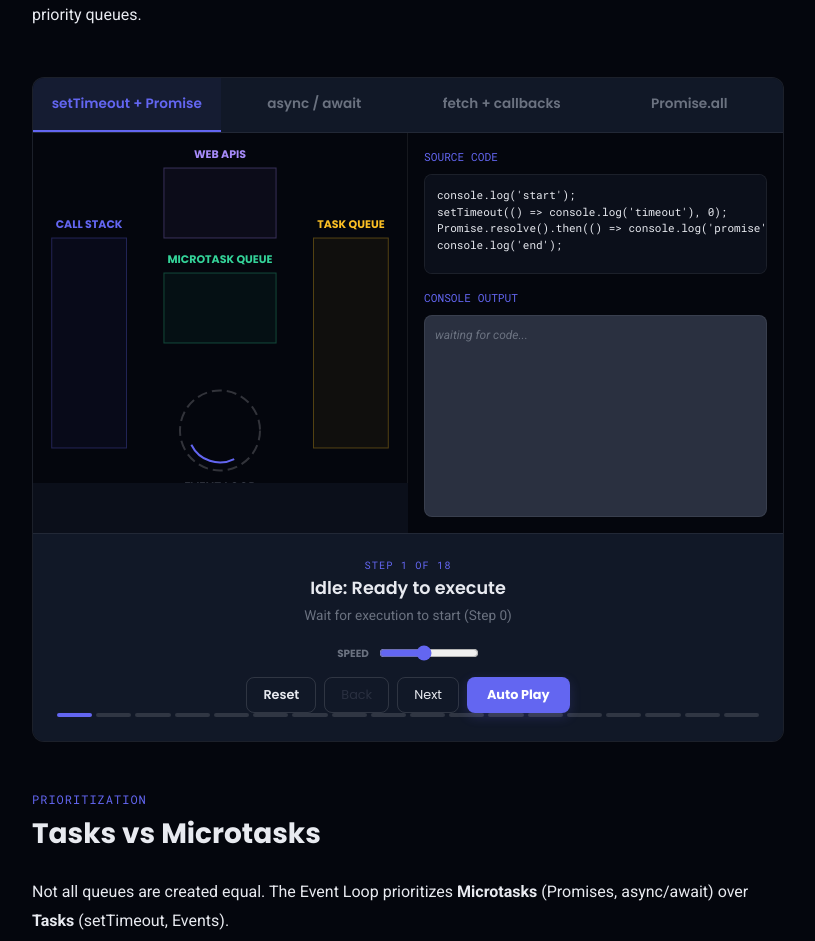
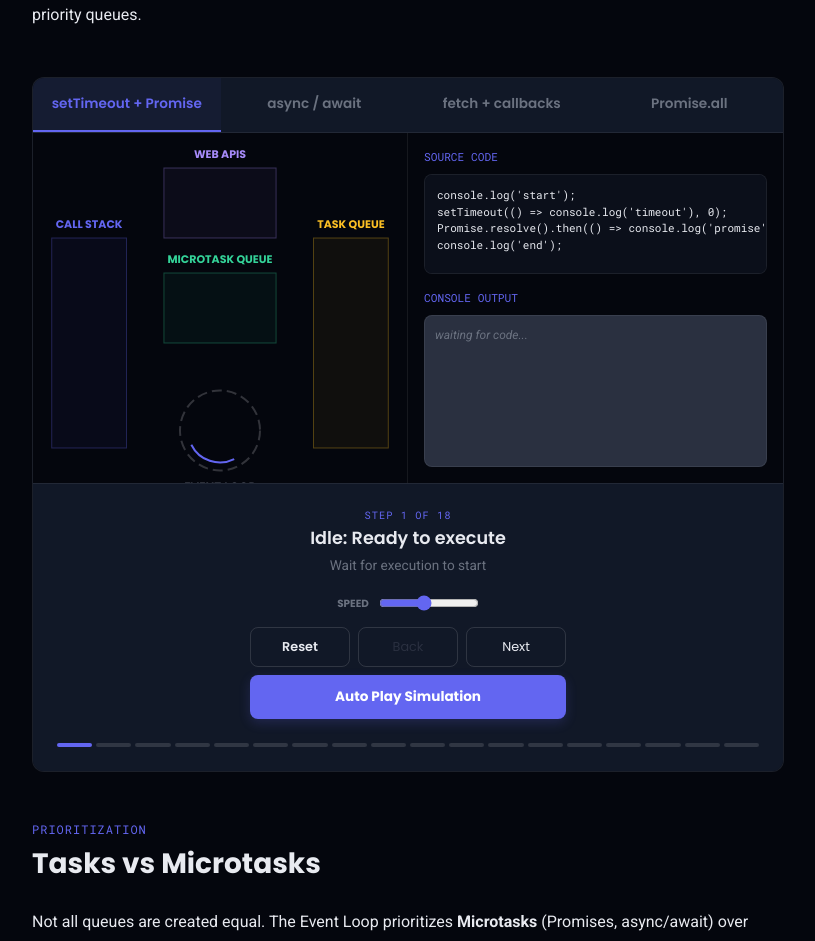
Before and after one commit to Princen08/nullptr, a React (Vite) app: page /blog/event-loop-explained in a window 1280 px wide. Shown: the part 2140-3081 px from the top of the page, without its empty margins (232-1047 px from the left). Built offline with nearby package versions, Linux system fonts and the light colour scheme.

Commit message:
UI/UX: Final mobile responsiveness and alignment fixes for Event Loop simulator

```diff
--- a/src/animation/EventLoopSimulator.jsx
+++ b/src/animation/EventLoopSimulator.jsx
@@ -138,7 +138,6 @@ export default function EventLoopSimulator() {
         if (t.type === 'push') { if (t.zone === 'stack') tempStack.push(t.label); else if (t.zone === 'apis') tempApis.push(t.label); else if (t.zone === 'micro') tempMicro.push(t.label); else if (t.zone === 'task') tempTask.push(t.label); }
         else if (t.type === 'pop') { if (t.zone === 'stack') tempStack.pop(); else if (t.zone === 'apis') tempApis.shift(); else if (t.zone === 'micro') tempMicro.shift(); else if (t.zone === 'task') tempTask.shift(); if (t.log) tempLogs.push({ text: t.log, color: T.accent }); }
         else if (t.type === 'move') {
-          // Move removes from source, adds to target (ignoring flying for instant state rebuild)
           if (t.from === 'stack') tempStack.pop(); else if (t.from === 'apis') tempApis.shift(); else if (t.from === 'micro') tempMicro.shift(); else if (t.from === 'task') tempTask.shift();
           if (t.to === 'stack') tempStack.push(t.label); else if (t.to === 'apis') tempApis.push(t.label); else if (t.to === 'micro') tempMicro.push(t.label); else if (t.to === 'task') tempTask.push(t.label);
         }
@@ -195,7 +194,7 @@ export default function EventLoopSimulator() {
   }, [isPlaying, tickDelay, runTick]);
 
   const currentScenario = SCENARIOS[activeTab];
-  const currentTick = tickIdx >= 0 ? currentScenario.ticks[tickIdx] : { desc: "Wait for execution to start (Step 0)" };
+  const currentTick = tickIdx >= 0 ? currentScenario.ticks[tickIdx] : { desc: "Wait for execution to start" };
 
   return (
     <div style={{ margin: '48px 0', border: `1px solid ${T.border}`, borderRadius: '12px', overflow: 'hidden', background: T.surface }}>
@@ -205,29 +204,11 @@ export default function EventLoopSimulator() {
         ))}
       </div>
 
-      <div style={{
-        display: 'grid',
-        gridTemplateColumns: 'repeat(auto-fit, minmax(280px, 1fr))',
-        minHeight: '400px'
-      }}>
-        <div style={{
-          position: 'relative',
-          background: T.bg,
-          borderRight: `1px solid ${T.border}`,
-          minHeight: '350px',
-          height: '40vh'
-        }}>
+      <div style={{ display: 'grid', gridTemplateColumns: 'repeat(auto-fit, minmax(280px, 1fr))' }}>
+        <div style={{ position: 'relative', background: T.bg, borderRight: `1px solid ${T.border}`, minHeight: '350px', height: '40vh' }}>
           <SimulatorCanvas currentContent={currentContent} flyingParts={flyingParts} flashText={flashText} />
         </div>
-        <div style={{
-          background: T.bg,
-          padding: '16px',
-          display: 'flex',
-          flexDirection: 'column',
-          gap: '16px',
-          maxHeight: '400px',
-          overflowY: 'auto'
-        }}>
+        <div style={{ background: T.bg, padding: '16px', display: 'flex', flexDirection: 'column', gap: '16px', maxHeight: '400px', overflowY: 'auto' }}>
           <div style={{ display: 'flex', flexDirection: 'column' }}>
             <div style={{ fontSize: '0.7rem', fontFamily: 'Roboto Mono', color: T.accent, textTransform: 'uppercase', marginBottom: '8px' }}>Source Code</div>
             <div style={{ background: T.surface, padding: '12px', borderRadius: '8px', border: `1px solid ${T.border}`, fontFamily: 'Roboto Mono', fontSize: '11px', color: T.text, whiteSpace: 'pre', overflowX: 'auto', minHeight: '100px' }}>{currentScenario.code}</div>
@@ -262,18 +243,30 @@ export default function EventLoopSimulator() {
                <input type="range" min="1" max="10" value={speed} onChange={e => setSpeed(parseInt(e.target.value))} style={{ width: '100px', accentColor: T.accent, cursor: 'pointer' }} />
             </div>
 
-            <div style={{ display: 'flex', gap: '8px', flexWrap: 'wrap', justifyContent: 'center' }}>
-              <button onClick={() => resetSimulator()} style={{ padding: '8px 16px', background: 'transparent', color: T.text, border: `1px solid ${T.borderMid}`, borderRadius: '8px', fontSize: '0.8rem', fontWeight: 600, transition: 'all 0.2s' }}>Reset</button>
-              <button onClick={() => runTick(-1)} disabled={tickIdx === -1} style={{ padding: '8px 16px', background: 'transparent', color: tickIdx === -1 ? T.faint : T.text, border: `1px solid ${T.borderMid}`, borderRadius: '8px', fontSize: '0.8rem' }}>Back</button>
-              <button onClick={() => runTick(1)} disabled={tickIdx >= currentScenario.ticks.length - 1} style={{ padding: '8px 16px', background: 'transparent', color: tickIdx >= currentScenario.ticks.length - 1 ? T.faint : T.text, border: `1px solid ${T.borderMid}`, borderRadius: '8px', fontSize: '0.8rem' }}>Next</button>
-              <button onClick={() => { if (tickIdx >= currentScenario.ticks.length - 1) resetSimulator(); setIsPlaying(!isPlaying); }} style={{ padding: '8px 20px', background: isPlaying ? T.surface : T.accent, color: isPlaying ? T.text : '#fff', border: isPlaying ? `1px solid ${T.borderMid}` : 'none', borderRadius: '8px', fontSize: '0.8rem', fontWeight: 700, boxShadow: isPlaying ? 'none' : `0 4px 12px rgba(99,102,241,0.2)` }}>
-                {isPlaying ? 'Pause' : 'Auto Play'}
+            <div style={{ display: 'flex', flexDirection: 'column', gap: '8px', width: '100%', alignItems: 'center' }}>
+              <div style={{ display: 'flex', gap: '8px', justifyContent: 'center', width: '100%' }}>
+                <button onClick={() => resetSimulator()} style={{ flex: 1, maxWidth: '100px', padding: '10px 0', background: 'transparent', color: T.text, border: `1px solid ${T.borderMid}`, borderRadius: '8px', fontSize: '0.8rem', fontWeight: 600 }}>Reset</button>
+                <button onClick={() => runTick(-1)} disabled={tickIdx === -1} style={{ flex: 1, maxWidth: '100px', padding: '10px 0', background: 'transparent', color: tickIdx === -1 ? T.faint : T.text, border: `1px solid ${T.borderMid}`, borderRadius: '8px', fontSize: '0.8rem' }}>Back</button>
+                <button onClick={() => runTick(1)} disabled={tickIdx >= currentScenario.ticks.length - 1} style={{ flex: 1, maxWidth: '100px', padding: '10px 0', background: 'transparent', color: tickIdx >= currentScenario.ticks.length - 1 ? T.faint : T.text, border: `1px solid ${T.borderMid}`, borderRadius: '8px', fontSize: '0.8rem' }}>Next</button>
+              </div>
+              <button
+                onClick={() => { if (tickIdx >= currentScenario.ticks.length - 1) resetSimulator(); setIsPlaying(!isPlaying); }}
+                style={{
+                  width: '100%', maxWidth: '316px', padding: '12px 0',
+                  background: isPlaying ? T.surface : T.accent,
+                  color: isPlaying ? T.text : '#fff',
+                  border: isPlaying ? `1px solid ${T.borderMid}` : 'none',
+                  borderRadius: '8px', fontSize: '0.85rem', fontWeight: 700,
+                  boxShadow: isPlaying ? 'none' : `0 4px 12px rgba(99,102,241,0.2)`
+                }}
+              >
+                {isPlaying ? 'Pause Simulation' : 'Auto Play Simulation'}
               </button>
             </div>
           </div>
         </div>
 
-        <div style={{ display: 'flex', gap: '4px' }}>
+        <div style={{ display: 'flex', gap: '4px', marginTop: '24px' }}>
           <div style={{ flex: 1, height: '4px', background: T.accent, borderRadius: '2px' }} />
           {currentScenario.ticks.map((s, i) => (
             <div key={i} style={{ flex: 1, height: '4px', background: i <= tickIdx ? T.accent : T.borderMid, borderRadius: '2px', transition: 'background 0.3s' }} />
```
